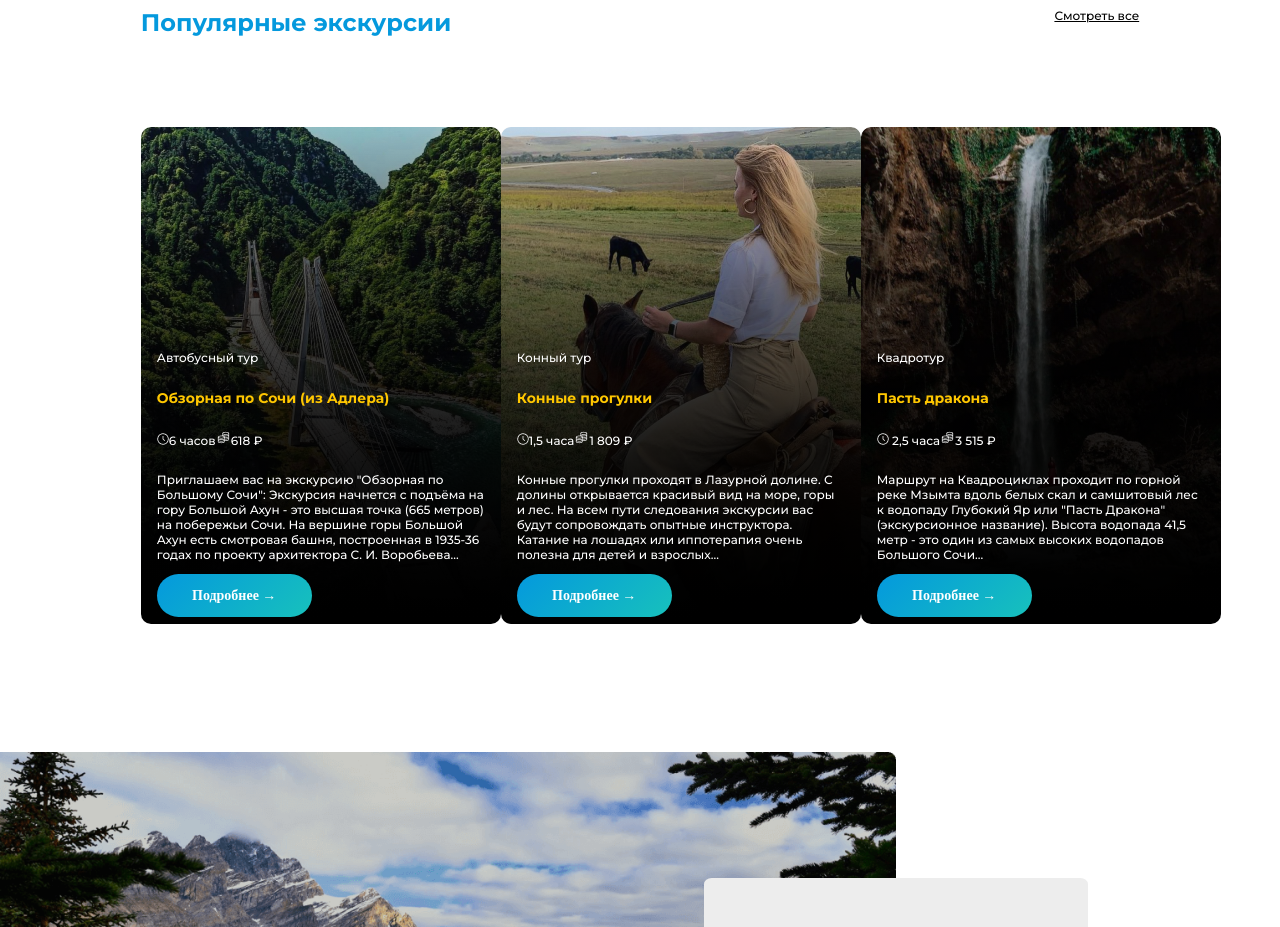
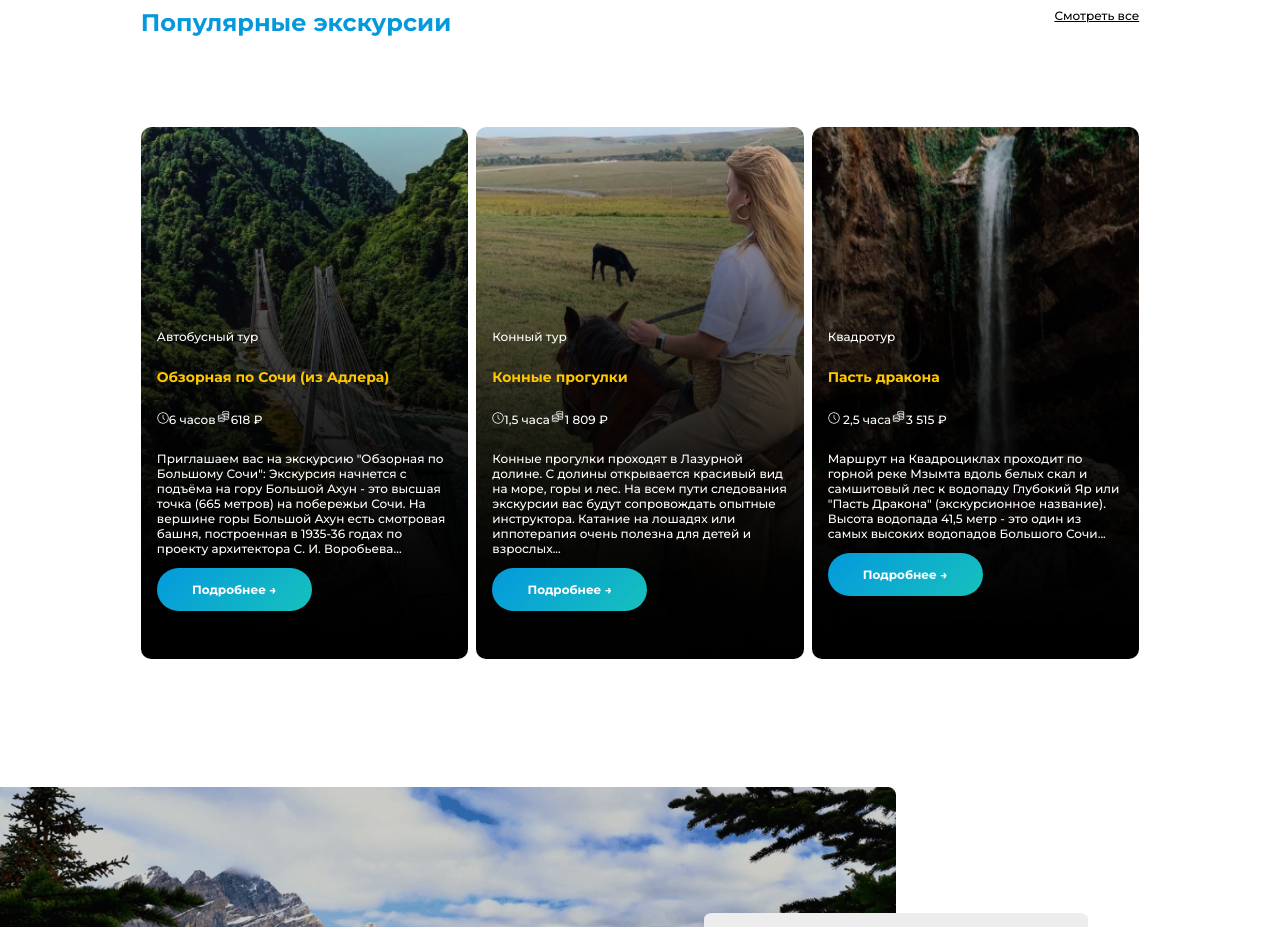
Before and after one commit to eeromanova/Travelagency, a plain HTML site: page index.html in a window 1280 px wide. Shown: the part 920-1847 px from the top of the page. Drawn offline with Linux system fonts and the light colour scheme.

Commit message:
Popular_changes

```diff
--- a/assets/styles/style.css
+++ b/assets/styles/style.css
@@ -368,6 +368,7 @@ body {
   font-style: normal;
   font-weight: 500;
   line-height: normal;
+  min-height: 20%;
 }
 
 @media screen and (max-width: 1080px) {
@@ -407,12 +408,14 @@ body {
 .popular-tours__sochi {
   display: flex;
   flex-flow: column;
-  width: 328px;
-  height: 244px;
-  padding: 211px 16px 42px 16px;
-  flex-shrink: 0;
+  /* width: 328px; */
+  height: 300px;
+  padding: 190px 16px 42px 16px;
+  flex: 1 1 33%;
+  /* flex-shrink: 0; */
   border-radius: 10px;
   background: linear-gradient(180deg, rgba(0, 0, 0, 0.12) 0%, #000 100%), url(../images/img_sochi.png), lightgray -22.3px -8px / 112.389% 101.61% no-repeat;
+  background-size: cover;
 }
 
 .popular-tours__category {
@@ -455,44 +458,41 @@ body {
   margin: 0 11% 10% 11%;
   display: flex;
   flex-flow: row;
+  gap: 0.5rem;
   justify-content: space-between;
 }
 
 .popular-tours__horse-rides {
   display: flex;
   flex-flow: column;
-  width: 328px;
-  height: 244px;
-  padding: 211px 16px 42px 16px;
-  flex-shrink: 0;
+  /* width: 328px; */
+  height: 300px;
+  padding: 190px 16px 42px 16px;
+  flex: 1 1 33%;
+  /* flex-shrink: 0; */
   border-radius: 10px;
   background: linear-gradient(180deg, rgba(0, 0, 0, 0.00) 0%, #000 100%), url(../images/img_horse_riding.png), lightgray -113.9px -271px / 169.899% 153.832% no-repeat;
+  background-size: cover;
 }
 
 .popular-tours__dragon {
   display: flex;
   flex-flow: column;
-  width: 328px;
-  height: 244px;
-  padding: 211px 16px 42px 16px;
-  flex-shrink: 0;
+  /* width: 328px; */
+  height: 300px;
+  padding: 190px 16px 42px 16px;
+  flex: 1 1 33%;
+  /* flex-shrink: 0; */
   border-radius: 10px;
   background: linear-gradient(180deg, rgba(0, 0, 0, 0.00) 0%, #000 100%), url(../images/img_dragon.png), lightgray -113.9px -271px / 169.899% 153.832% no-repeat;
+  background-size: cover;
 }
 
 .button__popular-tours {
   width: 9.675rem;
   height: 2.7rem;
-  color: #fff;
-  font-size: 0.875rem;
-  font-style: normal;
-  font-weight: 700;
-  line-height: normal;
-  border-radius: 60px;
-  border: 0;
-  background: linear-gradient(135deg, #0499dd 0%, #17c1bc 100%);
+  font-size: 0.75rem;
 }
-
 /* Стили. Галерея. Ответственный - Марина */
 .gallery {
   width: 98%;
--- a/index.html
+++ b/index.html
@@ -62,7 +62,7 @@
             На вершине горы Большой Ахун есть смотровая башня, построенная в 1935-36 годах по проекту архитектора
             С. И. Воробьева...</p>
           <div>
-            <button type="button" class="button__popular-tours">Подробнее &rarr;</button>
+            <button type="button" class="button button__popular-tours">Подробнее &rarr;</button>
           </div>
         </div>
         <div class="popular-tours__horse-rides">
@@ -74,7 +74,7 @@
             красивый вид на море, горы и лес. На всем пути следования экскурсии вас будут сопровождать опытные
             инструктора. Катание на лошадях или иппотерапия очень полезна для детей и взрослых...</p>
           <div>
-            <button type="button" class="button__popular-tours">Подробнее &rarr;</button>
+            <button type="button" class="button button__popular-tours">Подробнее &rarr;</button>
           </div>
         </div>
         <div class="popular-tours__dragon">
@@ -86,7 +86,7 @@
             и самшитовый лес к водопаду Глубокий Яр или "Пасть Дракона" (экскурсионное название).
             Высота водопада 41,5 метр - это один из самых высоких водопадов Большого Сочи...</p>
           <div>
-            <button type="button" class="button__popular-tours">Подробнее &rarr;</button>
+            <button type="button" class="button button__popular-tours">Подробнее &rarr;</button>
           </div>
         </div>
       </div>
```
